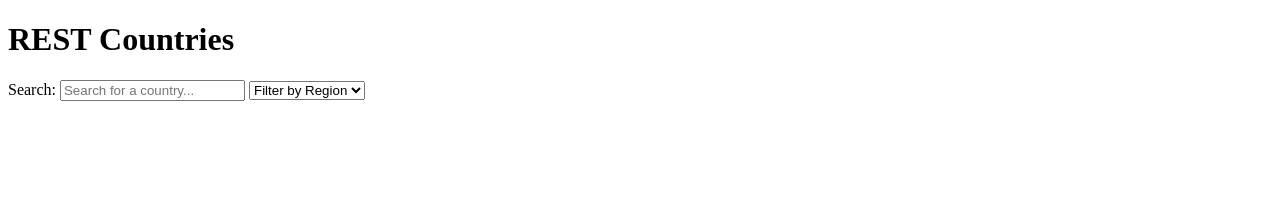
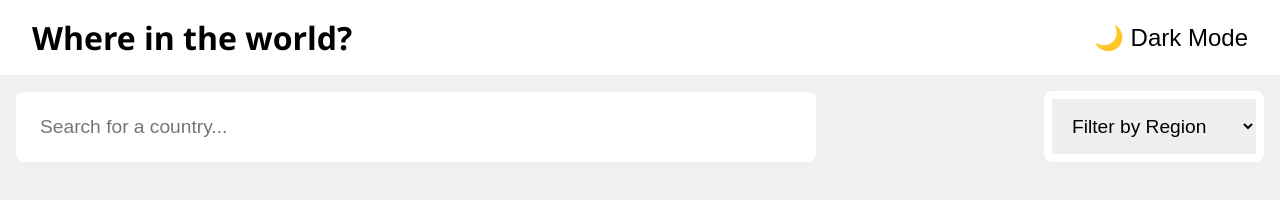
Before and after one commit to keokistevenson/RestCountriesAPIwithColorThemeSwitcher, a website with bundled scripts: page index.html in a window 1280 px wide. Built offline with nearby package versions, Linux system fonts and the light colour scheme; no server answers.

Commit message:
made some basic progress with the country cards. This is taking forevergit add .

```diff
--- a/index.html
+++ b/index.html
@@ -11,12 +11,16 @@
 
 <body>
     <header>
-        <h1>REST Countries</h1>
+        <h1>Where in the world?</h1>
+
+        <button class="theme-toggle">
+            🌙 Dark Mode
+        </button>
     </header>
     <main>
         <section>
             <form>
-                <label for="txtSearch">Search:</label>
+                <label class="sr-only" for="txtSearch">Search:</label>
                 <input id="txtSearch" type="text" placeholder="Search for a country..." />
                 <select id="ddlRegions">
                     <option value="">Filter by Region</option>
@@ -34,7 +38,9 @@
         <template id="country-card-template">
 
             <article class="country-card">
-                <img class="country-card-flag" src="" alt="" />
+                <div class="country-card-flag-container">
+                    <img class="country-card-flag" src="" alt="" />
+                </div>
                 <div class="country-card-content">
                     <h2 class="country-card-name"></h2>
                     <p><strong>Population:</strong> <span class="country-card-population"></span></p>
--- a/styles.css
+++ b/styles.css
@@ -0,0 +1,133 @@
+/* Reset Styles */
+*,
+*::before,
+*::after {
+    margin: 0;
+    padding: 0;
+    box-sizing: border-box;
+    /* outline: red solid 1px; */
+}
+
+/* Labels for Screen Readers (sr). Make sure they don't appear onscreen. */
+
+.sr-only {
+    position: absolute;
+    width: 1px;
+    height: 1px;
+    padding: 0;
+    margin: -1px;
+    overflow: hidden;
+    clip: rect(0, 0, 0, 0);
+    white-space: nowrap;
+    border: 0;
+}
+
+body {
+    font-family: 'Segoe UI', Tahoma, Geneva, Verdana, sans-serif;
+    background-color: #f0f0f0;
+    color: #333;
+
+}
+
+header {
+
+    display: flex;
+    justify-content: space-between;
+    /* pushes items apart */
+    align-items: center;
+    /* vertically centers them */
+
+    padding: 1rem 2rem;
+
+    color: black;
+
+
+    background-color: white;
+}
+
+header button {
+
+    font-size: 1.5rem;
+    border: 0;
+    background-color: transparent;
+}
+
+form {
+
+    display: flex;
+    justify-content: space-between;
+    /* pushes items apart */
+    align-items: center;
+    /* vertically centers them */
+
+    margin-bottom: 2rem;
+}
+
+form input {
+    border-radius: 8px;
+    padding: 1rem;
+    font-size: 1.2rem;
+    border: 8px solid white;
+    width: 800px;
+}
+
+form select {
+    border-radius: 8px;
+    padding: 1rem;
+    width: 220px;
+    font-size: 1.2rem;
+    border: 8px solid white;
+}
+
+main {
+    padding: 1rem;
+}
+
+
+#countries-card-container {
+
+    display: grid;
+    grid-template-columns: repeat(4, minmax(220px, 1fr));
+    gap: 4rem;
+
+}
+
+.country-card {
+    border-radius: 8px;
+    overflow: hidden;
+    box-shadow: 0 2px 5px rgba(0, 0, 0, 0.1);
+    background-color: white;
+    width: 100%;
+}
+
+.country-card-flag-container {
+    width: 100%;
+    height: 200px;
+    overflow: hidden;
+}
+
+.country-card-flag-container img {
+    width: 100%;
+    height: 100%;
+    object-fit: cover;
+    display: block;
+}
+
+.country-card-content {
+    padding: 30px;
+    background-color: white;
+}
+
+h2 {
+    font-size: 1.6rem;
+    margin-bottom: 20px;
+}
+
+p {
+    font-size: 1.2rem;
+    margin-bottom: 10px;
+}
+
+article {
+    background-color: purple;
+}
```
